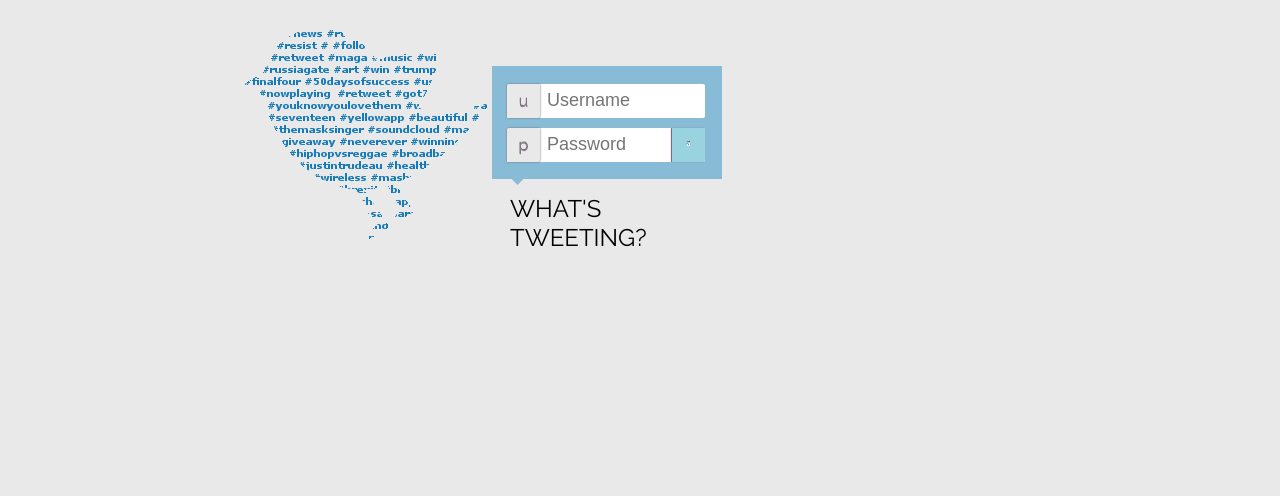
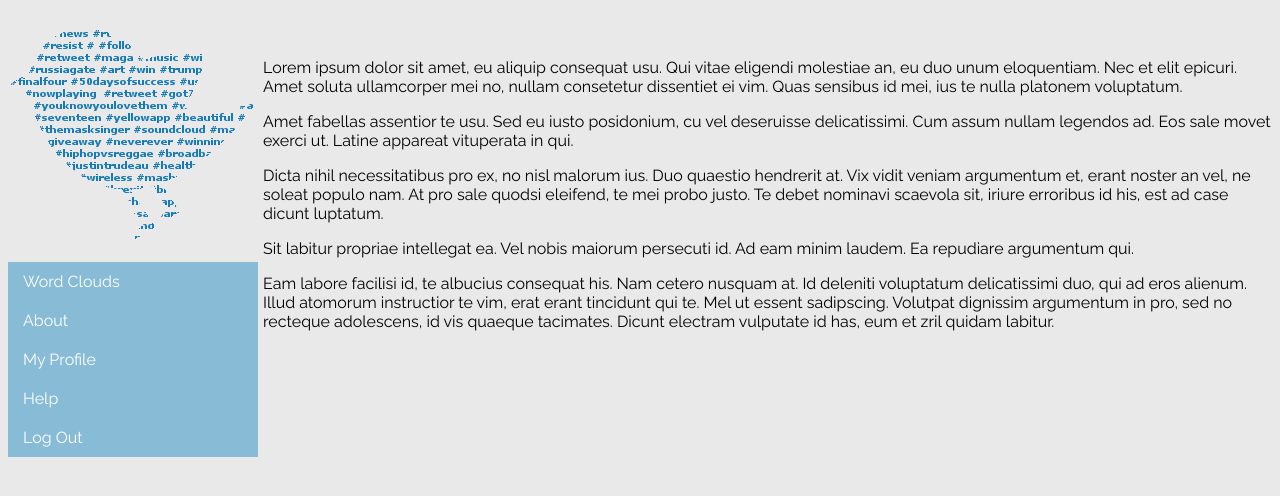
Before and after one commit to mcgillowen/whats-tweeting-frontend, a React (Create React App) app: page / in a window 1280 px wide. Shown: the top 496 px of the page. Built offline with nearby package versions, Linux system fonts and the light colour scheme.

Commit message:
login page + main
updated index so that if user is not logged in, login screen is shown.
If user is logged in, then the main page is shown.
***Will need to set it up so flag "isLoggedIn" in index.js is updated
appropriately, as it's currently hard-coded

```diff
--- a/src/App.js
+++ b/src/App.js
@@ -5,13 +5,13 @@ class App extends Component {
       return (
          <div id="pond">
 			<div>
-				<img src={'images/logo.png'} className="img-responsive"/>
+				<img alt="" src={'images/logo.png'} />
 			</div>
 			<form id="form" name="form" action="#" method="post">
 				<div id="block">
-					<label id="user" for="name">u</label>
+					<label id="user" htmlFor="name">u</label>
 					<input type="text" name="name" id="name" placeholder="Username" required/>
-					<label id="pass" for="password">p</label>
+					<label id="pass" htmlFor="password">p</label>
 					<input type="password" name="password" id="password" placeholder="Password" required />
 					<input type="submit" id="submit" name="submit" value="a"/>
 				</div>
--- a/src/index.css
+++ b/src/index.css
@@ -5,7 +5,10 @@ body{
 	font-family: 'Raleway', sans-serif;
 }
 
-#pond {
+/*
+	Start of CSS if no user logged in
+*/
+#log-in-pond {
 	display: flex;
 	justify-content: center;
 	margin-right: 25%;
@@ -171,3 +174,71 @@ input::-webkit-validation-bubble-arrow {
 	position:absolute;
 	margin:-23px 178px;
 }
+
+/*
+	Start of css if there is an user logged in
+*/
+#logged-in-pond {
+	text-align: left;
+	position: relative;
+}
+
+/* navigation menu */
+#menu {
+	overflow: hidden;
+	position:absolute;
+	left: 0px;
+	z-index:2;
+	padding:0;
+	margin:0;
+	min-width:450px;
+}
+.parent-menu {
+	background-color: #88BBD6;
+	float:left;
+	min-width:250px;
+}
+#menu ul {
+	list-style-type:none;
+	padding:0;
+	margin:0;
+}
+#menu ul li a {
+	padding:10px 15px;
+	display:block;
+	color:#fff;
+	text-decoration:none;
+	margin:0;
+	}
+#menu ul li a:hover {
+	background-color:#CDCDCD;
+	}
+#menu ul li:hover > ul {
+	left: 250px;
+	top: 254px;
+	-webkit-transition: left 200ms ease-in;
+	-moz-transition: left 200ms ease-in;
+	transition: left 200ms ease-in;
+	}
+#menu ul li > ul {
+	position: absolute;
+	background-color: #347598;
+	top: 254px;
+	left: -200px;
+	min-width: 200px;
+	z-index: -1; height: 100%;
+	-webkit-transition: left 200ms ease-in;
+	-moz-transition: left 200ms ease-in;
+	transition: left 200ms ease-in;
+	}
+#menu ul li > ul li a:hover {
+	background-color:#CDCDCD;
+	}
+
+#container {
+	position: absolute;
+	left: 255px;
+	top: 50px;
+	display: inline-block;
+	min-width: 100px
+}
--- a/src/index.js
+++ b/src/index.js
@@ -1,9 +1,85 @@
 import React from 'react';
 import ReactDOM from 'react-dom';
-import App from './App';
 import './index.css';
 
+//log in page
+function NotLoggedIn(props) {
+  return (
+         <div id="log-in-pond">
+			<div>
+				<img alt="" src={'images/logo.png'} />
+			</div>
+			<form id="form" name="form" action="#" method="post">
+				<div id="block">
+					<label id="user" htmlFor="name">u</label>
+					<input type="text" name="name" id="name" placeholder="Username" required/>
+					<label id="pass" htmlFor="password">p</label>
+					<input type="password" name="password" id="password" placeholder="Password" required />
+					<input type="submit" id="submit" name="submit" value="a"/>
+				</div>
+				<div id="option">
+					<p>What's Tweeting?</p>
+				</div>
+			</form>
+		</div>
+      );
+}
+
+function LoggedIn(props) {
+	return (
+		<div id="logged-in-pond">
+			<div id="menu">
+				<div>
+					<img alt="" src={'images/logo.png'} />
+				</div>
+
+				<ul className="parent-menu">
+					<li> <a href="#">Word Clouds</a>
+						<ul>
+							<li><a href="#" id="WordcloudsSearch">Search</a></li>
+							<li><a href="#" id="WordcloudsGenerate">Generate</a></li>
+						</ul>
+					</li>
+					<li> <a href="#">About</a></li>
+					<li> <a href="#">My Profile</a>
+						<ul>
+							<li><a href="#" id="UpdateProfile">Update Profile</a></li>
+							<li><a href="#" id="WordcloudsProfile">View Saved</a></li>
+						</ul>
+					</li>
+					<li> <a href="#">Help</a></li>
+					<li> <a href="#">Log Out</a></li>
+				</ul>
+			</div>
+
+			<div id="container">
+				Lorem ipsum dolor sit amet, eu aliquip consequat usu. Qui vitae eligendi molestiae an, eu duo unum eloquentiam. Nec et elit epicuri. Amet soluta ullamcorper mei no, nullam consetetur dissentiet ei vim. Quas sensibus id mei, ius te nulla platonem voluptatum.
+
+				<p>Amet fabellas assentior te usu. Sed eu iusto posidonium, cu vel deseruisse delicatissimi. Cum assum nullam legendos ad. Eos sale movet exerci ut. Latine appareat vituperata in qui.</p>
+
+				<p>Dicta nihil necessitatibus pro ex, no nisl malorum ius. Duo quaestio hendrerit at. Vix vidit veniam argumentum et, erant noster an vel, ne soleat populo nam. At pro sale quodsi eleifend, te mei probo justo. Te debet nominavi scaevola sit, iriure erroribus id his, est ad case dicunt luptatum.</p>
+
+				<p>Sit labitur propriae intellegat ea. Vel nobis maiorum persecuti id. Ad eam minim laudem. Ea repudiare argumentum qui.</p>
+
+				<p>Eam labore facilisi id, te albucius consequat his. Nam cetero nusquam at. Id deleniti voluptatum delicatissimi duo, qui ad eros alienum. Illud atomorum instructior te vim, erat erant tincidunt qui te. Mel ut essent sadipscing. Volutpat dignissim argumentum in pro, sed no recteque adolescens, id vis quaeque tacimates. Dicunt electram vulputate id has, eum et zril quidam labitur.</p>
+			</div>
+
+		</div>
+	);
+}
+
+function Welcome(props) {
+	const isLoggedIn = props.isLoggedIn;
+
+	if (isLoggedIn) {
+		return <LoggedIn />;
+	}
+
+	return <NotLoggedIn />;
+}
+
 ReactDOM.render(
-  <App />,
-  document.getElementById('root')
+	//Current needs to be isLoggedIn={true} to see logged-in page
+	<Welcome isLoggedIn={true} />,
+	document.getElementById('root')
 );
```
